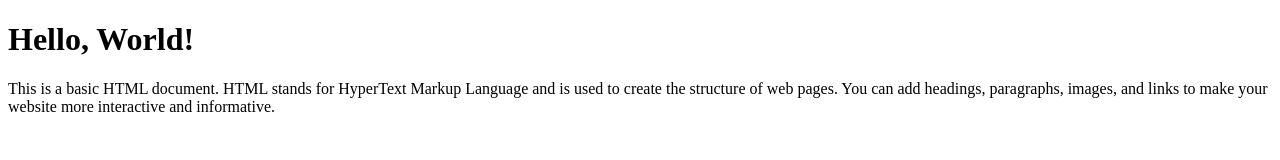
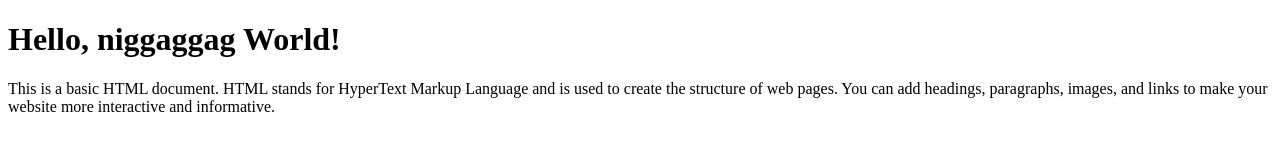
Before and after one commit to mdyeasinhossen/portfolio, a plain HTML site: page index.html in a window 1280 px wide. Drawn offline with Linux system fonts and the light colour scheme.

Commit message:
Update index.html

```diff
--- a/index.html
+++ b/index.html
@@ -4,7 +4,7 @@
     <title>Hello World Page</title>
 </head>
 <body>
-    <h1>Hello, World!</h1>
+    <h1>Hello, niggaggag World!</h1>
     <p>This is a basic HTML document. HTML stands for HyperText Markup Language and is used to create the structure of web pages. You can add headings, paragraphs, images, and links to make your website more interactive and informative.</p>
 </body>
 </html>
```
